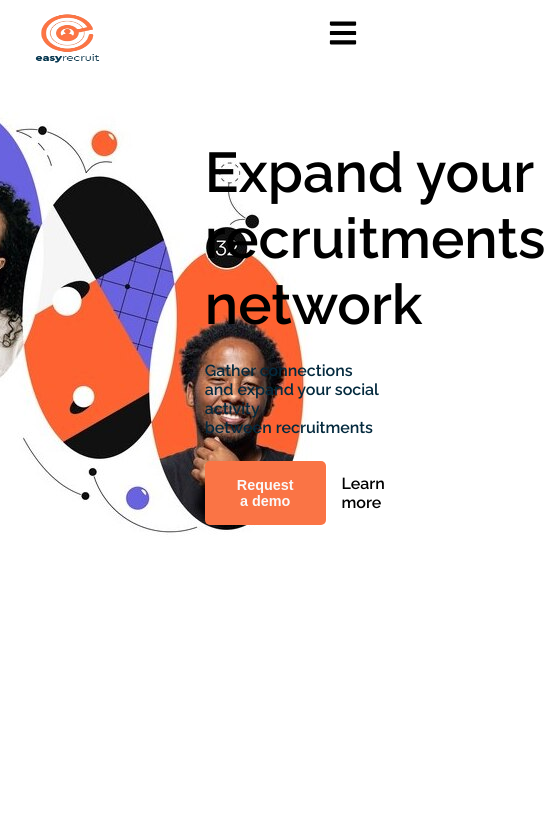
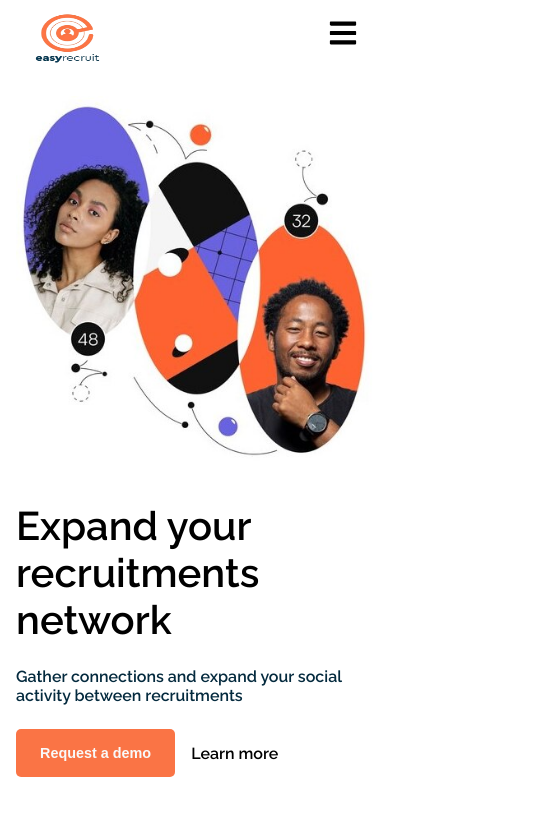
Before and after one commit to EasyRecruit/easy-recruit, a React (Create React App) app: page / in a window 390 px wide. Shown: the top 816 px of the page, 545 px wide, since content can reach past the window. Built offline with nearby package versions, Linux system fonts and the light colour scheme.

Commit message:
wip: responsive landing page

```diff
--- a/src/components/navbar/Navbar.css
+++ b/src/components/navbar/Navbar.css
@@ -73,7 +73,7 @@
     display: none;
   }
   .login-left{
-    margin-left: 15rem;
+    margin-left: 12rem;
   }
   .signup-btn{
     color: var(--primary-color);
@@ -100,7 +100,7 @@
   @media screen and (max-width: 940px) {
     .header {
       max-width: 100%;
-      background-color: transparent;
+      background-color: white;
     }
     .header-bg {
       background-color: white;
--- a/src/pages/home/Home.css
+++ b/src/pages/home/Home.css
@@ -5,7 +5,6 @@
     display: flex;
     align-items: center;
     justify-content: space-around;
-
 }
 .banner{
     width: 45%;
@@ -41,6 +40,7 @@
     font-weight: 300;
     color: var(--text-color);
     margin-bottom: 1.5rem;
+    margin-right: 10rem;
 }
 .banner-btn{
     display: flex;
@@ -76,3 +76,38 @@
     background-color: var(--primary-bold-color);
 
 }
+
+@media screen and (max-width: 940px) {
+    .home{
+        height: 100%;
+        flex-direction: column;
+        margin: 5rem 1rem;
+        display: flex;
+    }
+    .banner img{
+        height: 100%;
+        width: 100%;
+        object-fit: cover;
+    }
+    .banner-text h1{
+        font-size: 2.5rem;
+        font-weight: 700;
+        color: var(--dark-color);
+        margin-bottom: 1.5rem;
+        margin-right: 0rem;
+    }
+    .banner{
+        width: 100%;
+    }
+    .banner-text{
+        width: 100%;
+
+    }
+    .btn-primary{
+        padding: 1rem 1.5rem;
+    }
+    .banner-text p{
+
+        margin-right: 0rem;
+    }
+}
--- a/src/pages/home/Home.jsx
+++ b/src/pages/home/Home.jsx
@@ -13,7 +13,7 @@ const Home = () => {
         <div className="banner-text">
           <h1 className="banner-heading">Expand your recruitments network</h1>
           <p className="banner-para">
-            Gather connections and expand your social activity <br />
+            Gather connections and expand your social activity
             between recruitments
           </p>
           <div className="banner-btn">
```
